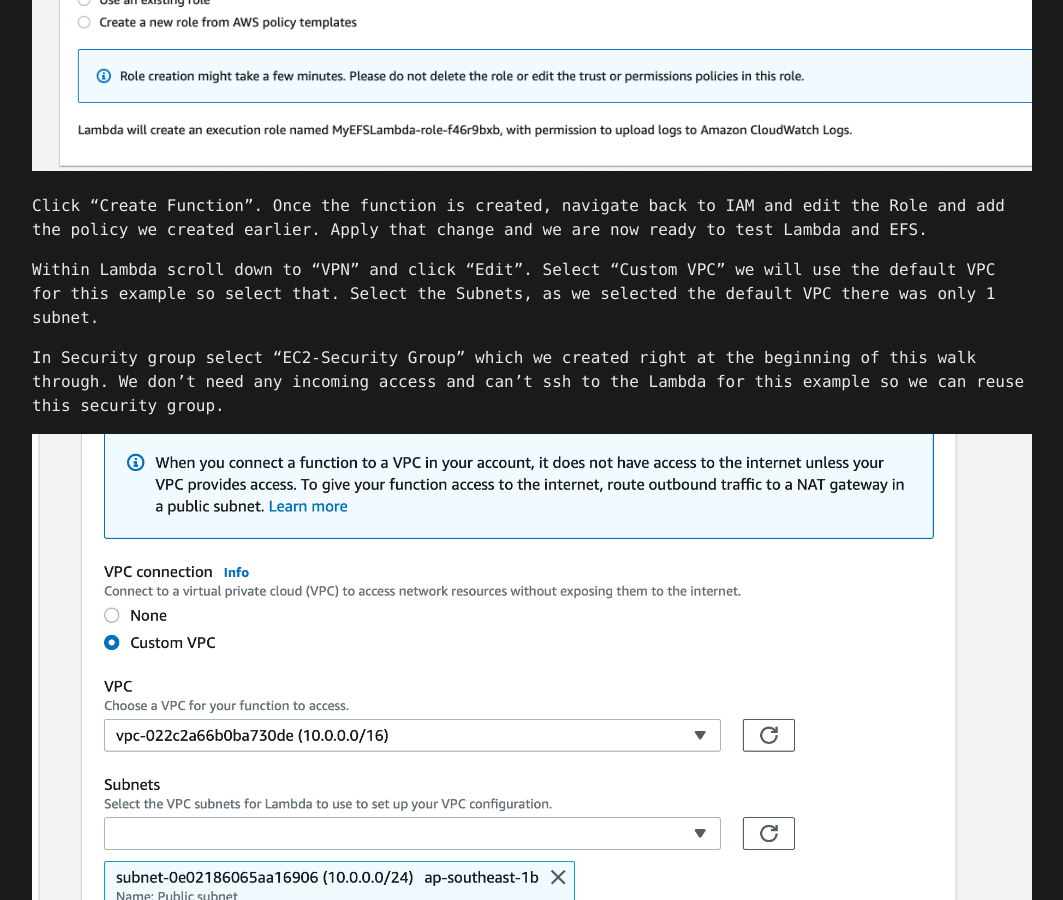
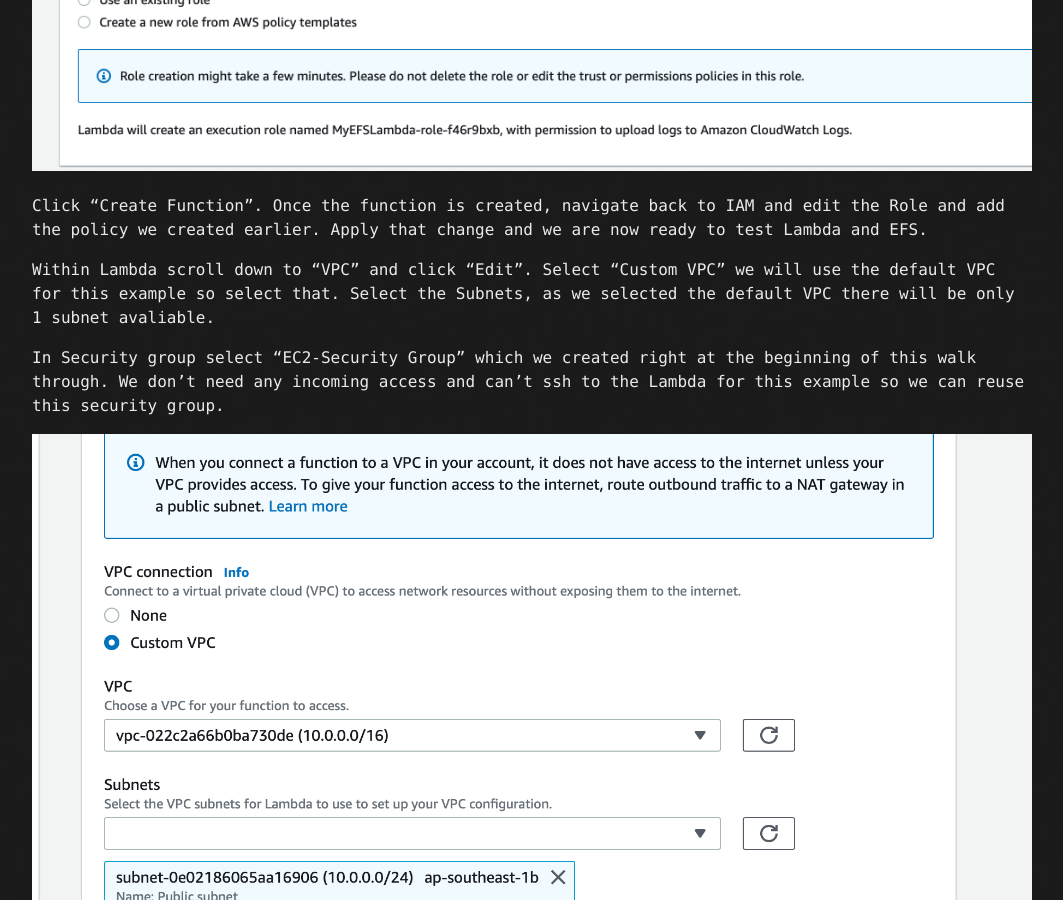
Before and after one commit to kukielp/sample-blog, a Jekyll site: the page built from _posts/2020-06-11-EFS-LAMBDA-EC2.md, in a window 1280 px wide and 900 px high, scrolled down 10107 px. Shown: the whole window, without its empty margins (108-1171 px from the left). Built offline with Jekyll 4.4.1, drawn with Linux system fonts in a browser that asks for light colours; a script that is not in the unit is left out; some of the changed text lies outside the part shown.

Commit message:
Update 2020-06-11-EFS-LAMBDA-EC2.md

```diff
--- a/_posts/2020-06-11-EFS-LAMBDA-EC2.md
+++ b/_posts/2020-06-11-EFS-LAMBDA-EC2.md
@@ -145,7 +145,7 @@ Navigate in the console to Lambda and select "Create new Function", name the Lam
 
 Click "Create Function". Once the function is created, navigate back to IAM and edit the Role and add the policy we created earlier.  Apply that change and we are now ready to test Lambda and EFS.
 
-Within Lambda scroll down to "VPN" and click "Edit".  Select "Custom VPC" we will use the default VPC for this example so select that.  Select the Subnets, as we selected the default VPC there was only 1 subnet.
+Within Lambda scroll down to "VPC" and click "Edit".  Select "Custom VPC" we will use the default VPC for this example so select that.  Select the Subnets, as we selected the default VPC there will be only 1 subnet avaliable.
 
 In Security group select "EC2-Security Group" which we created right at the beginning of this walk through.  We don't need any incoming access and can't ssh to the Lambda for this example so we can reuse this security group.
 
```
Also changed, not shown: other parts of _posts/2020-06-11-EFS-LAMBDA-EC2.md (+1 -1 lines).
